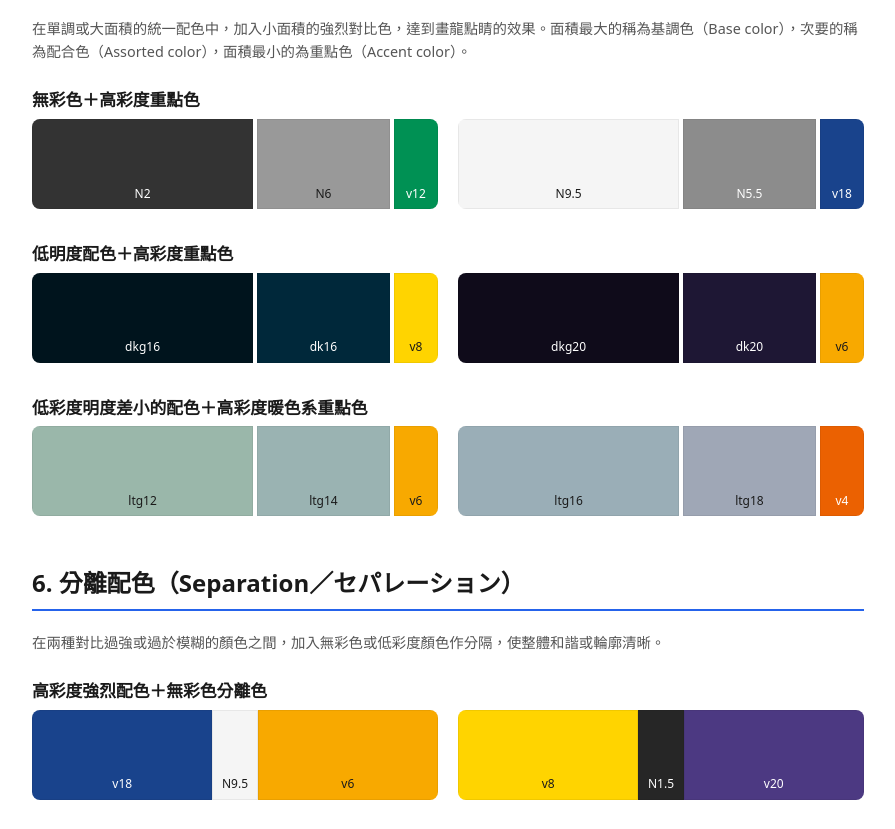
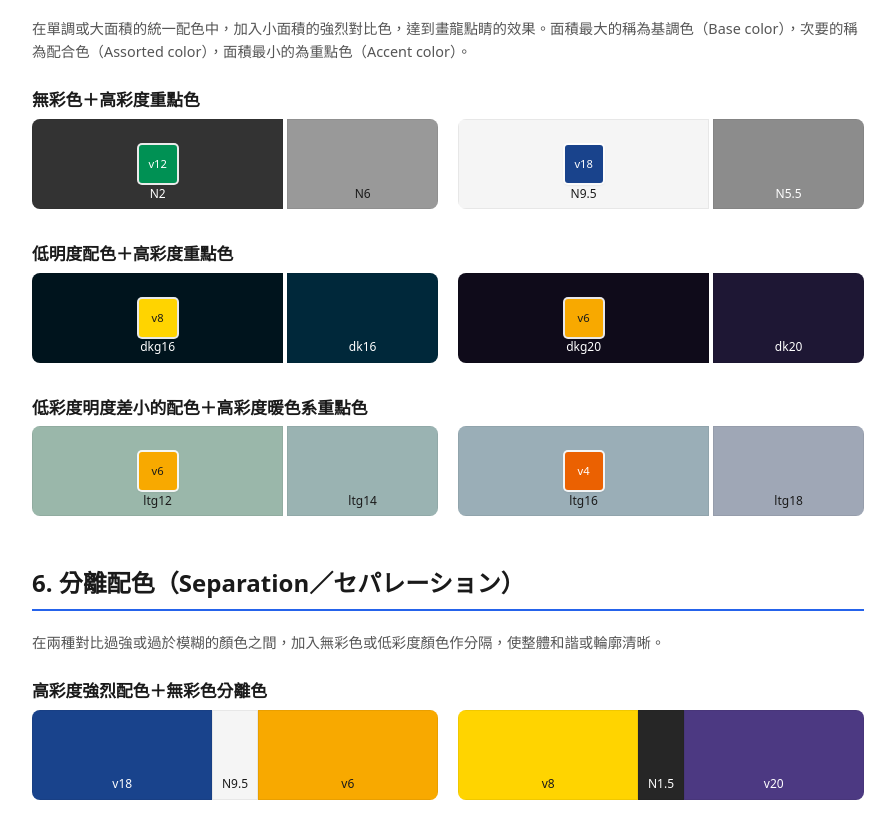
Before and after one commit to cating341/jpca-color-practice, a website with bundled scripts: page src/haishoku.html in a window 1280 px wide. Shown: the part 3138-3967 px from the top of the page, without its empty margins (192-1087 px from the left). Built offline with nearby package versions, Linux system fonts and the light colour scheme.

Commit message:
feat: render accent color as small square overlaid on base swatch
Instead of a thin third column, the accent color is now drawn as a
small 38px white-bordered square centered on the base swatch, matching
the real 'small-area accent within a large base' concept. Base and
assort colors sit side by side; data order [base, assort, accent] is
unchanged.

Co-Authored-By: Claude Opus 4.8 (1M context) <noreply@anthropic.com>

```diff
--- a/src/css/haishoku.css
+++ b/src/css/haishoku.css
@@ -58,6 +58,23 @@
   box-shadow: inset 0 0 0 1px rgba(0, 0, 0, 0.06);
 }
 
+/* 重點配色：基調色塊內疊一個小方形重點色（小面積點綴） */
+.scheme-swatch.accent-base { position: relative; }
+.accent-mark {
+  position: absolute;
+  top: 50%;
+  left: 50%;
+  transform: translate(-50%, -50%);
+  width: 38px;
+  height: 38px;
+  display: flex;
+  align-items: center;
+  justify-content: center;
+  font-size: 0.7rem;
+  border-radius: 3px;
+  box-shadow: 0 0 0 2px rgba(255, 255, 255, 0.9), 0 1px 3px rgba(0, 0, 0, 0.3);
+}
+
 /* ---- 窄螢幕：範例上下排列 ---- */
 @media (max-width: 700px) {
   .scheme-examples { grid-template-columns: 1fr; }
--- a/src/js/haishoku.js
+++ b/src/js/haishoku.js
@@ -33,8 +33,22 @@
     return swatch;
   }
 
-  // 一個範例（色卡列＋說明）
-  // layout：equal → 等寬；accent → 基調5:配合3:重點1；separation → 主色4:分離1:主色4
+  // 重點色小方形（疊在基調色塊內，呈現「大面積中的小面積點綴」）
+  function renderAccentMark(notation) {
+    var hex = getSchemeColor(notation);
+    var mark = document.createElement("div");
+    mark.className = "accent-mark";
+    mark.style.backgroundColor = hex;
+    mark.style.color = textColorFor(hex);
+    mark.textContent = notation;
+    return mark;
+  }
+
+  // 一個範例（色卡列）
+  // layout：
+  //   equal      → 等寬色塊
+  //   accent     → 基調色（大，內疊重點色小方形）＋配合色；資料順序為 [基調, 配合, 重點]
+  //   separation → 主色4:分離1:主色4
   function renderExample(example, layout) {
     var wrap = document.createElement("div");
     wrap.className = "scheme-example";
@@ -42,15 +56,22 @@
     var row = document.createElement("div");
     row.className = "scheme-swatch-row layout-" + layout;
 
-    var flexRatios = null; // equal：全部等寬
-    if (layout === "accent") flexRatios = [5, 3, 1];
-    else if (layout === "separation") flexRatios = [4, 1, 4];
+    if (layout === "accent") {
+      // [基調, 配合, 重點]：基調最寬、配合次之，重點色作小方形疊在基調色塊內
+      var base = renderSwatch(example.colors[0], 5);
+      base.classList.add("accent-base");
+      base.appendChild(renderAccentMark(example.colors[2]));
+      row.appendChild(base);
+      row.appendChild(renderSwatch(example.colors[1], 3));
+    } else {
+      // equal：全部等寬；separation：主色4:分離1:主色4
+      var flexRatios = (layout === "separation") ? [4, 1, 4] : null;
+      example.colors.forEach(function (notation, i) {
+        var grow = flexRatios ? flexRatios[i] : 1;
+        row.appendChild(renderSwatch(notation, grow));
+      });
+    }
 
-    // accent/separation 的資料契約保證恰好 3 色（測試強制驗證），故 flexRatios 對齊；equal 全部等寬
-    example.colors.forEach(function (notation, i) {
-      var grow = flexRatios ? flexRatios[i] : 1;
-      row.appendChild(renderSwatch(notation, grow));
-    });
     wrap.appendChild(row);
     // 不顯示顏色文字標籤；角色與配色性質由色塊（PCCS 記號）、版面比例與區塊標題傳達
     return wrap;
```
Also changed, not shown: docs/superpowers/specs/2026-06-03-haishoku-design.md (+1 -1 lines).
